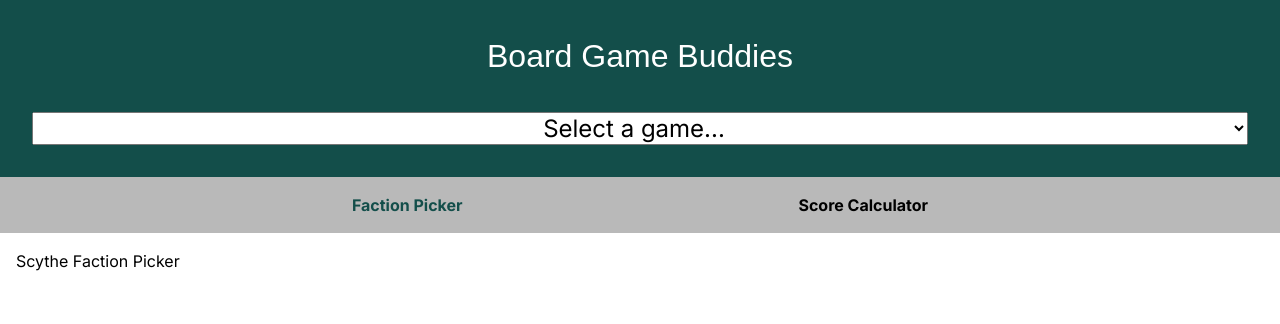
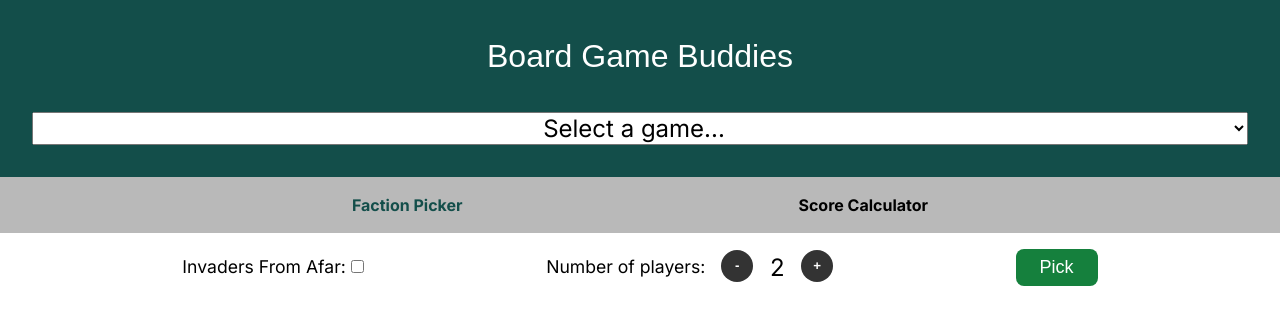
Before and after one commit to eidolon-SE/bgbuddies, a Vue app: page /scythe/faction in a window 1280 px wide. Shown: the top 324 px of the page. Built offline with nearby package versions, Linux system fonts and the light colour scheme; a web font is replaced by a local one.

Commit message:
working on scythe faction picker

```diff
--- a/src/assets/main.css
+++ b/src/assets/main.css
@@ -56,6 +56,7 @@ a {
     justify-content: space-evenly;
     margin-bottom: 1rem;
     font-size: 1.1rem;
+    flex-wrap: wrap;
 }
 
 .list-move, /* apply transition to moving elements */
--- a/src/views/Scythe/ScytheFactionPickerView.vue
+++ b/src/views/Scythe/ScytheFactionPickerView.vue
@@ -1,3 +1,70 @@
+<script setup>
+    import { ref, computed } from 'vue'
+    import RangeInput from '../../components/RangeInput.vue'
+
+
+    const ifa = ref(false)
+    const numPlayers = ref(2)
+    const results = ref([])
+    const baseFactions = [
+        { id: 'nordic', name: 'Nordic' },
+        { id: 'saxony', name: 'Saxony' },
+        { id: 'polania', name: 'Polania' },
+        { id: 'crimea', name: 'Crimea' },
+        { id: 'rusviet', name: 'Rusviet' }
+    ]
+    const ifaFactions = [
+        { id: 'togawa', name: 'Togawa Shogunate' },
+        { id: 'albion', name: 'Clan Albion' }
+    ]
+    const basePlayerMats = []
+    const ifaPlayerMats = []
+
+    const getMaxPlayers = computed(() => {
+        return ifa.value ? 7 : 5
+    })
+
+    function getFactions() {
+        return ifa.value ? baseFactions.concat(ifaFactions) : baseFactions
+    }
+
+    function getPlayerMats() {
+        return ifa.value ? basePlayerMats.concat(ifaPlayerMats) : basePlayerMats
+    }
+
+    function adjustPlayers() {
+        // if IFA selected and too many players
+        if (!ifa.value && numPlayers.value > 5) {
+            numPlayers.value = 5
+        }
+    }
+
+    function pick() {
+        results.value = []
+        let factions = getFactions().slice(0)
+        let pickedFactions = []
+        let playerMats = getPlayerMats().slice(0)
+
+        for (let i = 0; i < numPlayers.value; i++) {
+            let randomIndex = Math.floor(Math.random() * factions.length)
+            pickedFactions.push(factions[randomIndex])
+            factions.splice(randomIndex, 1)
+        }
+
+        alert(pickedFactions[0].name)
+    }
+</script>
 <template>
-    Scythe Faction Picker
+    <div class="inputs">
+        <div>
+            <label for="ifa-select">Invaders From Afar: </label>
+            <input id="ifa-select" type="checkbox" v-model="ifa" @change="adjustPlayers">
+        </div>
+        <div class="range-input">
+            <label for="players">Number of players: </label>
+            <RangeInput v-model="numPlayers" min=1 :max="getMaxPlayers" />
+        </div>
+        <input type="button" class="button" value="Pick" @click="pick">
+    </div>
+    <div v-for="item in results">{{ item.name }}</div>
 </template>
```
